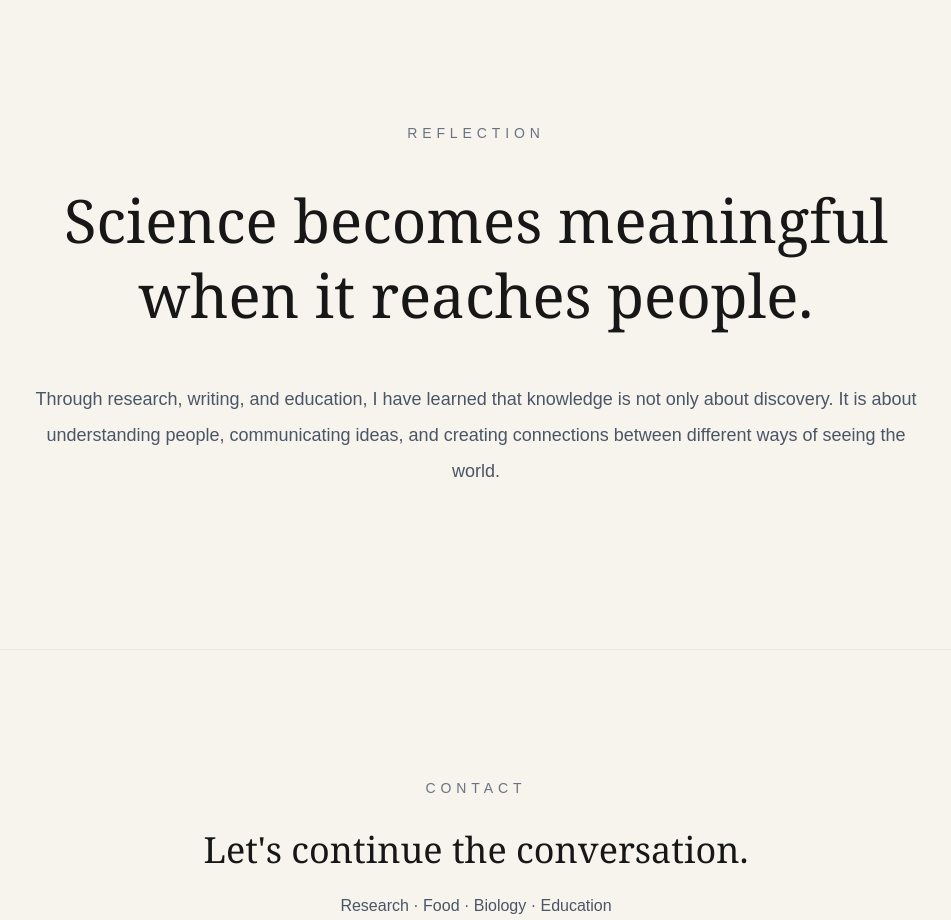
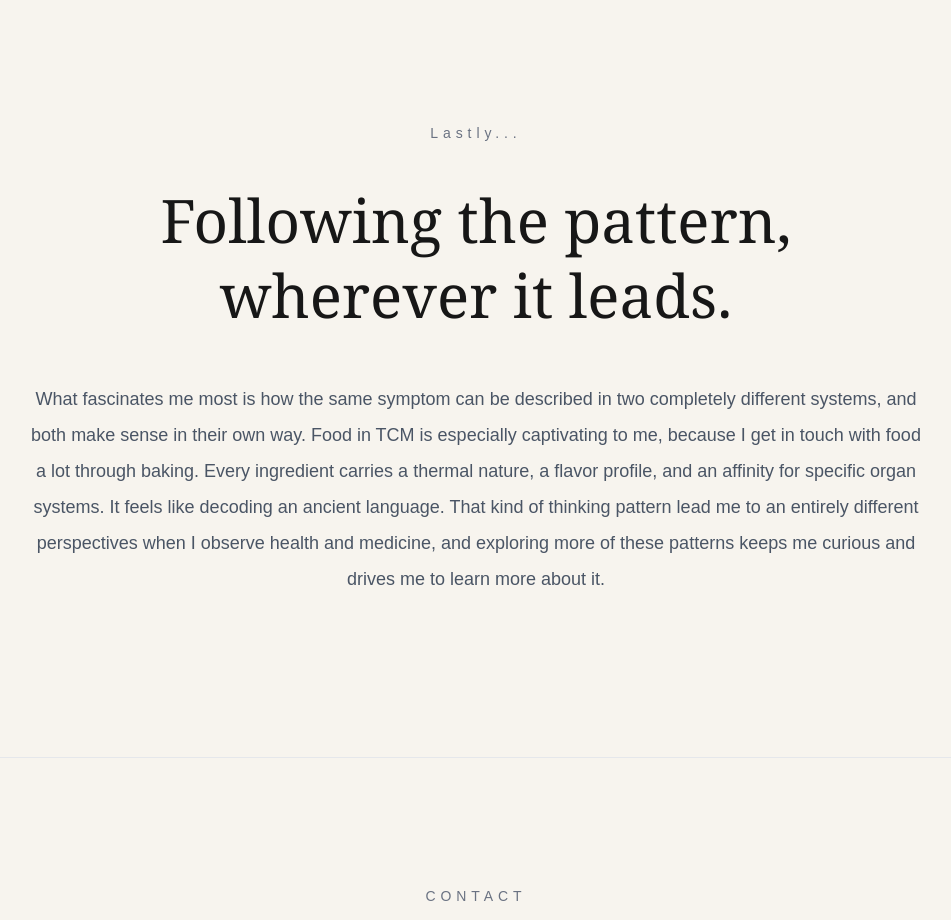
Before and after one commit to Sophie77227/Sophie-s-TCM-research-website, a Next.js app: page / in a window 1280 px wide. Shown: the part 6600-7520 px from the top of the page, without its empty margins (164-1115 px from the left). Built offline with nearby package versions, Linux system fonts and the light colour scheme.

Commit message:
edit reflection

```diff
--- a/components/Reflection.tsx
+++ b/components/Reflection.tsx
@@ -8,24 +8,19 @@ export default function Reflection() {
 
 
         <p className="text-sm tracking-[0.35em] text-gray-500 mb-10">
-          REFLECTION
+          Lastly...
         </p>
 
 
         <h2 className="font-serif text-5xl md:text-6xl leading-tight">
-          Science becomes meaningful
+          Following the pattern,
           <br />
-          when it reaches people.
+          wherever it leads.
         </h2>
 
 
         <p className="mt-12 text-lg text-gray-600 leading-loose">
-          Through research, writing, and education,
-          I have learned that knowledge is not only
-          about discovery. It is about understanding
-          people, communicating ideas, and creating
-          connections between different ways of seeing
-          the world.
+          What fascinates me most is how the same symptom can be described in two completely different systems, and both make sense in their own way. Food in TCM is especially captivating to me, because I get in touch with food a lot through baking. Every ingredient carries a thermal nature, a flavor profile, and an affinity for specific organ systems. It feels like decoding an ancient language. That kind of thinking pattern lead me to an entirely different perspectives when I observe health and medicine, and exploring more of these patterns keeps me curious and drives me to learn more about it.
         </p>
 
 
```
